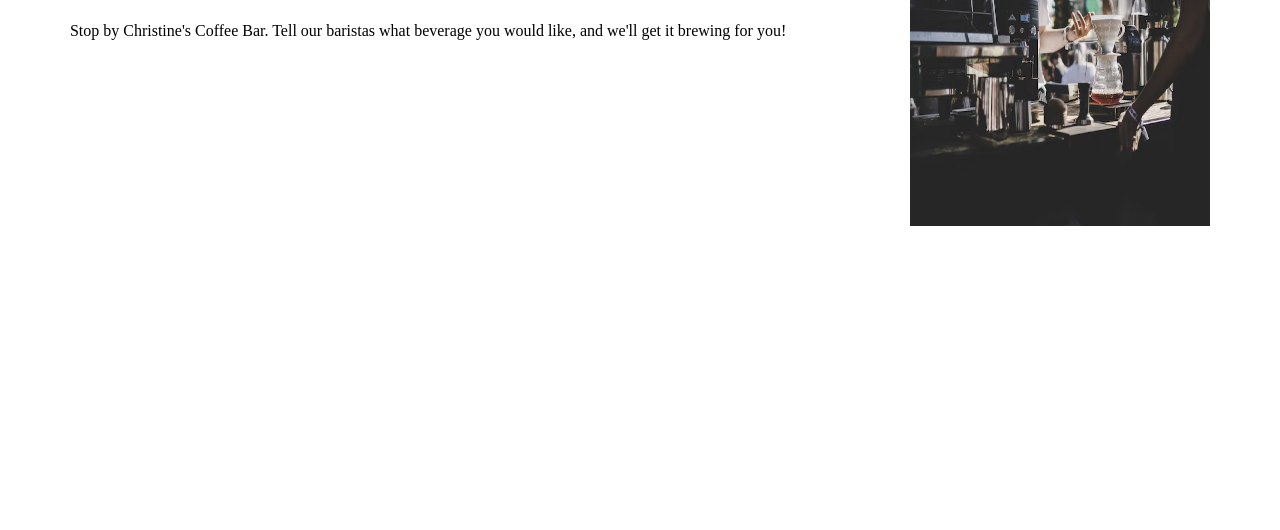
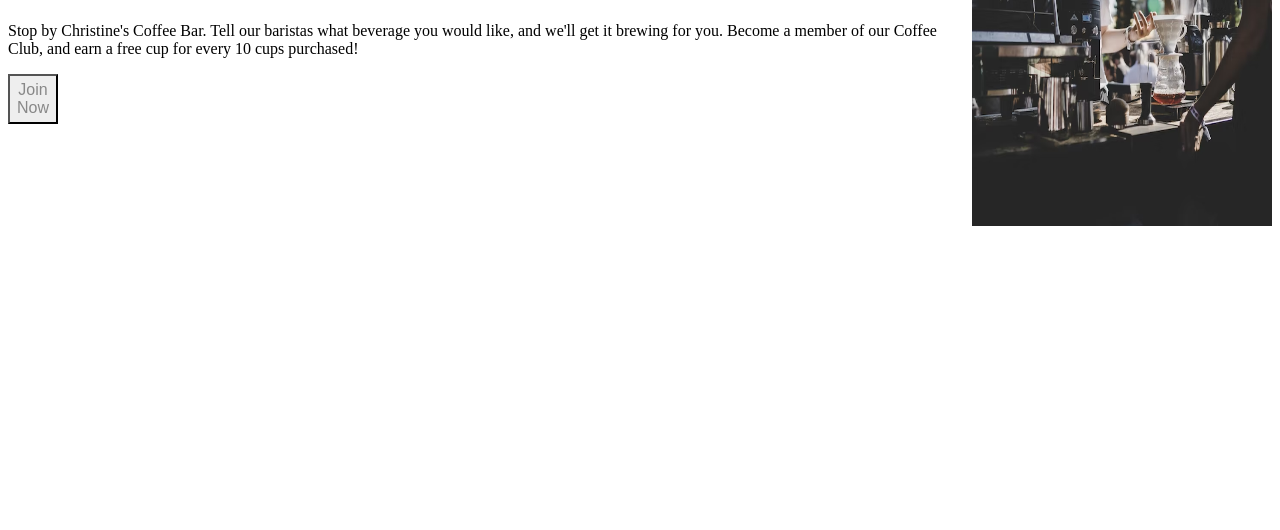
Before and after one commit to geekgirl74/landing-page, a plain HTML site: page index.html in a window 1280 px wide. Shown: the part 270-800 px from the top of the page. Drawn offline with Linux system fonts and the light colour scheme.

Commit message:
second update to content-1

```diff
--- a/index.html
+++ b/index.html
@@ -26,9 +26,14 @@
     <div class="content-1">
       <div class="container-1">
         <h1>Got Coffee?</h1>
-        <p>Stop by Christine's Coffee Bar. Tell our baristas what beverage you would like, and we'll get it brewing for you!</p>
+        <p>Stop by Christine's Coffee Bar. Tell our baristas what beverage you would like, and we'll get it brewing for you. Become a member of our Coffee Club, and earn a free cup for every 10 cups purchased!</p>
+        <button class="join-button">Join Now</button>
       </div>
       <img src="images/coffeebar.jpeg" alt="photo of coffee bar" style="width:300px;height:300px;">
     </div>
+
+    <div class="content-2">
+
+    </div>
   </body>
 </html>
--- a/style.css
+++ b/style.css
@@ -36,3 +36,16 @@ a {
     flex-wrap: wrap;
 
 }
+
+.join-button {
+    background: #eee;
+    color: #888;
+    font-weight: 400;
+    font-size: 16px;
+    height: 50px;
+    width: 50px;
+    display: flex;
+    align-items: center;
+    justify-content: center;
+
+}
```
